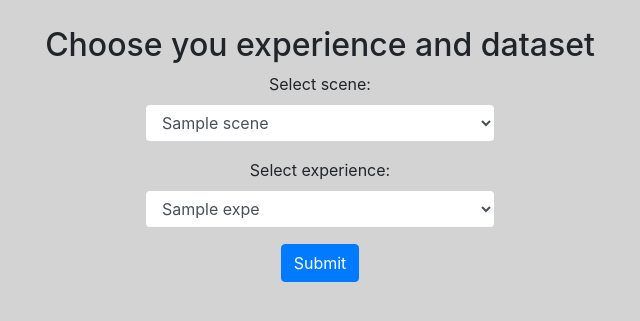
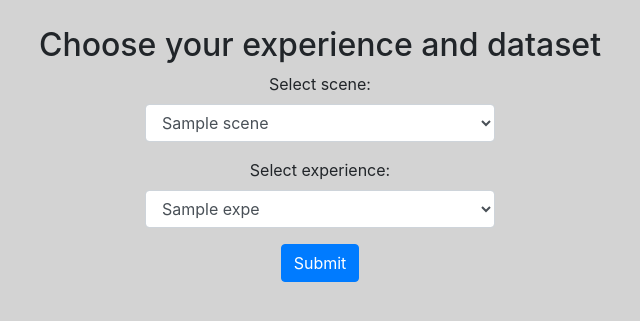
Before and after one commit to prise-3d/Thesis-WebExpe-Django, a Django app: template expe/templates/expe/expe_list.html in a window 1280 px wide. Shown: the top 321 px of the page, without its empty margins (320-960 px from the left). Run offline with Django 3.2, Linux system fonts and the light colour scheme; the template is opened without the code that fills it: most values are stand-ins (such as "Sample title", 1, 10 or a date in 2020); some libraries are stand-ins or nearby versions.

```diff
--- a/expe/templates/expe/expe_list.html
+++ b/expe/templates/expe/expe_list.html
@@ -7,7 +7,7 @@
 {% endblock %}
 
 {% block content %}
-    <h2>Choose you experience and dataset</h2>
+    <h2>Choose your experience and dataset</h2>
 
     <div class="row">
         <div class="col-md-4 offset-md-4">
```
Also changed, not shown: README.md.
